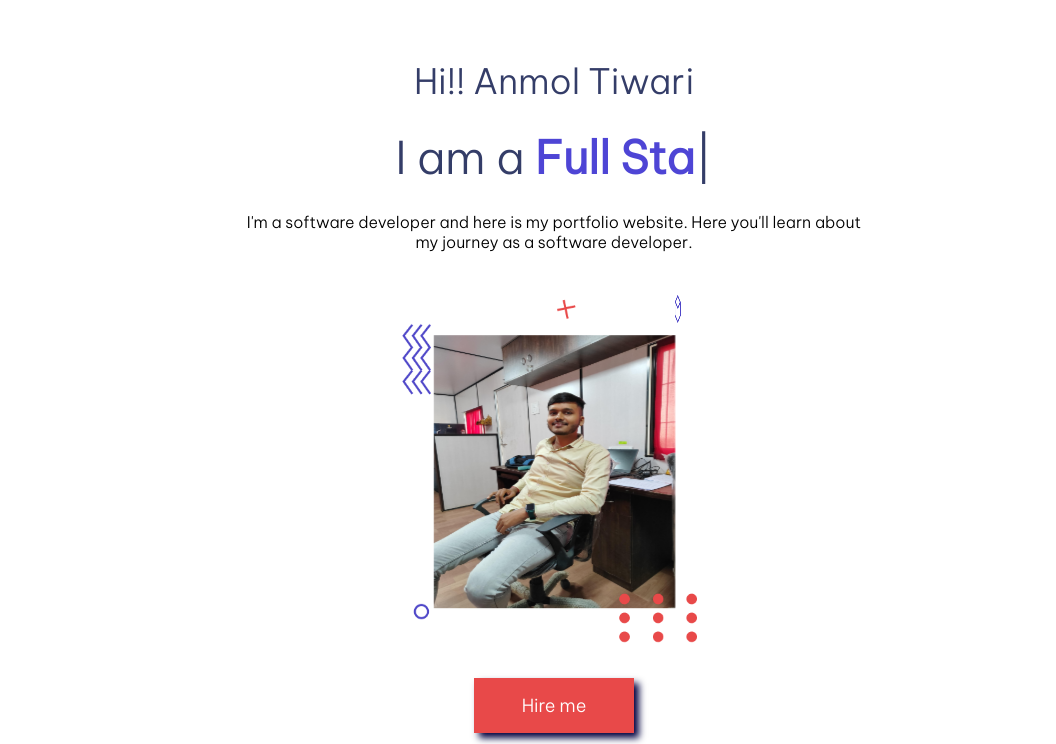
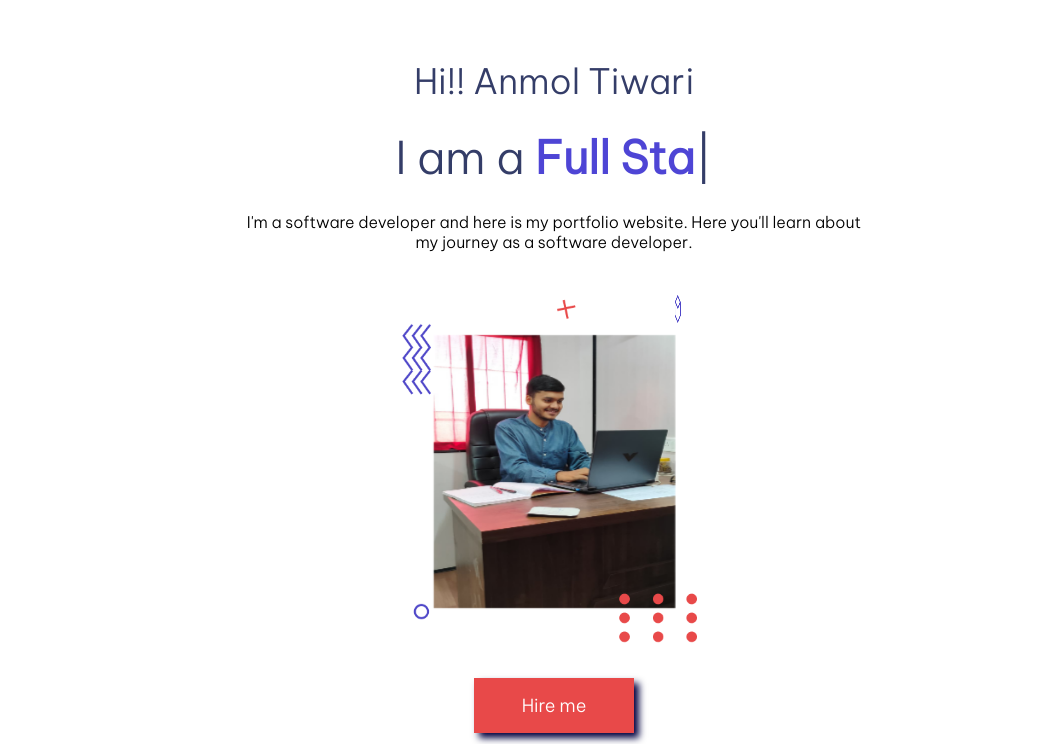
Before and after one commit to AnmolTiwari71/my-portfolio, a plain HTML site: page index.html in a window 1280 px wide. Shown: the part 56-800 px from the top of the page, without its empty margins (86-1142 px from the left). Drawn offline with nearby package versions, Linux system fonts and the light colour scheme.

Commit message:
updated photo

```diff
--- a/index.html
+++ b/index.html
@@ -80,7 +80,7 @@
                     </div>
 
                     <div class="user-image">
-                        <img src="myimg3.jpg" width="345" height="390" alt="">
+                        <img src="myimg4.jpg" width="345" height="390" alt="">
                     </div>
 
 
```
Also changed, not shown: myimg4.jpg (added).
